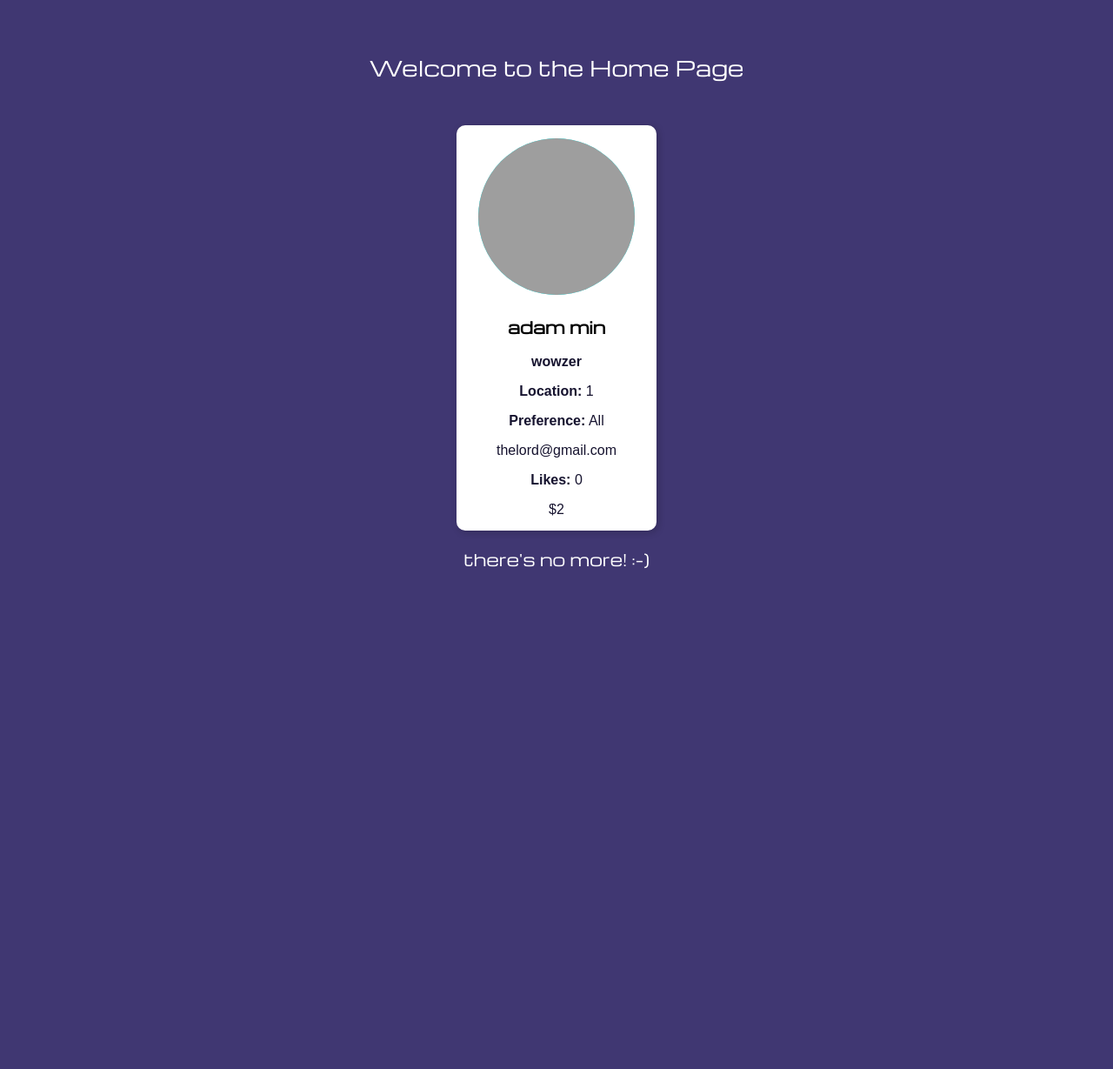
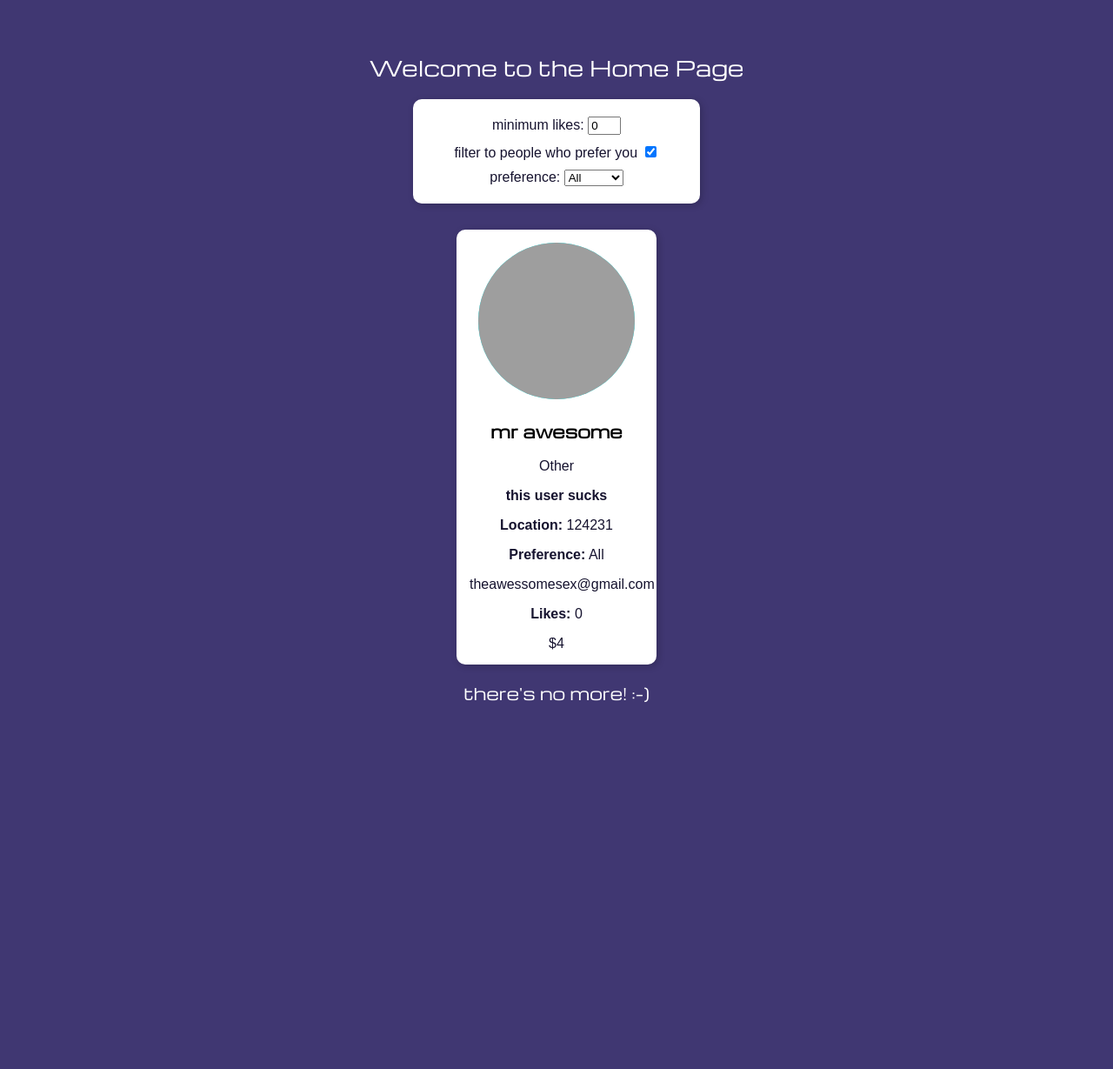
Before and after one commit to streamerteach/projekt-2-backend-26-o-team, a PHP site: page / in a window 1280 px wide. Shown: the part 50-1279 px from the top of the page at 87% size. Before the commit the page ends 704 px from the top, so only its background shows below. Run offline with PHP 8.4, Linux system fonts and the light colour scheme; the visitor is signed in with stand-in values (Sample User, id 1); data comes from the database, SQL or seed files in the repository; grey boxes are pictures that could not be loaded.

Commit message:
add gender, filters for homepage

```diff
--- a/root/homePage/homePageStyle.css
+++ b/root/homePage/homePageStyle.css
@@ -123,3 +123,25 @@ body {
 .softban-toggle-btn:hover {
     background-color: #a93226;
 }
+
+#filterContainer {
+    background-color: var(--coletc);
+    border-radius: 10px;
+    box-shadow: 2px 2px 8px rgba(0, 0, 0, 0.2);
+    padding: 15px;
+    text-align: center;
+    font-family: 'Zalando Sans Expanded', sans-serif;
+    height: auto;
+    width: 300px;
+    color: #16132f;
+    display: flex;
+    flex-direction: column;
+}
+
+#likes {
+    width: 30px;
+}
+
+.line {
+    margin: 5px 0;
+}
--- a/root/homePage/index.php
+++ b/root/homePage/index.php
@@ -31,7 +31,25 @@ if (isset($_SESSION['username'])) {
     <div id="centeringDiv">
         <h2>Welcome to the Home Page</h2>
 
-
+        <div id="filterContainer">
+            <div class=line>
+                <label for="likes">minimum likes:</label>
+                <input type="number" id=likes name=likes value="0" onchange="debounce(reloadProfiles())">
+            </div>
+            <div class=line>
+            <label for="match">filter to people who prefer you</label>
+            <input type="checkbox" id=match name=match checked="true" onchange="debounce(reloadProfiles())">
+            </div>
+            <div class=line>
+            <label for="pref">preference:</label>
+            <select id=pref name=pref onchange="debounce(reloadProfiles())" value="<?php echo $_SESSION['preference'] ?>">
+              <option value="0">All</option>
+              <option value="1">Men</option>
+              <option value="2">Women</option>
+              <option value="3">Other</option>
+            </select>
+            </div>
+        </div>
         <div id="datingProfilesContainer">
 
         </div>
--- a/root/homePage/profile_loader.js
+++ b/root/homePage/profile_loader.js
@@ -1,11 +1,21 @@
 let chunk = 1;
 let loading = false;
 let hasMore = true;
+// filter values
+let preference = 0; // All as default
+let minlikes = 0;
+let match = 1;
+
 let profilescontainer = document.getElementById("datingProfilesContainer");
 let loadingindicator = document.getElementById('loadingIndicator');
 let endmessage = document.getElementById('endMessage');
 let errormessage = document.getElementById('errorMessage');
-const map = ['All', 'Men', 'Women', 'Other'];
+let prefFilter = document.getElementById('pref');
+let likeFilter = document.getElementById('likes');
+let matchwithyou = document.getElementById('match');
+
+const mapPref = ['All', 'Men', 'Women', 'Other'];
+const mapGender = ['Man', 'Woman', 'Other'];
 
 document.addEventListener('DOMContentLoaded', () => {
     loadProfiles();
@@ -17,7 +27,12 @@ async function loadProfiles() {
     loadingindicator.classList.add('active');
     errormessage.classList.remove('active');
     try {
-        const response = await fetch(`./profileshandler.php?chunk=${chunk}`);
+        let message = `./profileshandler.php?chunk=${chunk}&l=${minlikes}&p=${preference}`;
+        if (match) {
+            message += `&m=1`;
+        }
+
+        const response = await fetch(message);
 
         if (!response.ok) {
             throw new Error('Network response was not ok');
@@ -47,12 +62,9 @@ async function loadProfiles() {
 
 
 function displayProfiles(profiles) {
-    time = 2000; // 2000 = 2 seconds
-    waittime = time / profiles.length;
     profiles.forEach(profile => {
         const profileCard = createProfileCard(profile);
         profilescontainer.appendChild(profileCard);
-
     });
 }
 
@@ -76,9 +88,10 @@ function createProfileCard(profile) {
             </div>
         </div>
         <div class="profile-details">
+            <p><strong></strong> ${mapGender[profile.gender] || 'Not specified'}</p>
             <p><strong>${profile.bio || 'No bio provided'}</strong></p>
             <p><strong>Location:</strong> ${profile.zipcode || 'Not specified'}</p>
-            <p><strong>Preference:</strong> ${map[profile.preference] || 'Not specified'}</p>
+            <p><strong>Preference:</strong> ${mapPref[profile.preference] || 'Not specified'}</p>
             <p>${profile.email || 'Not specified'}</p>
             <p><strong>Likes:</strong> ${profile.likes || 0}</p>
             <div class="salary">${profile.salary_formatted || 'Salary not specified'}</div>
@@ -143,19 +156,11 @@ function retryLoading() {
     errormessage.classList.remove('active');
     loadProfiles();
 }
-// Optional: Reset and reload all profiles
-function resetAndReload() {
-    profilescontainer.innerHTML = '';
-    chunk = 1;
-    hasMore = true;
-    endmessage.classList.remove('active');
-    errormessage.classList.remove('active');
-    loadProfiles();
-}
+
 
 let timeout;
 
-const debounce = (func, delay) => {
+const debounce = (func, delay) => { // prevent too many calls
     return function(...args) {
         clearTimeout(timeout);
         timeout = setTimeout(() => func.apply(this, args), delay);
@@ -175,3 +180,24 @@ const bottomload = debounce(() => {
 }, 500);
 
 window.addEventListener('scroll', bottomload);
+
+
+function reloadProfiles() {
+
+    console.log('JE::PP');
+    if (loading == true) {
+        return;
+    }
+    endmessage.classList.remove('active');
+    errormessage.classList.remove('active');
+
+    preference = prefFilter.value;
+    minlikes = likeFilter.value;
+    match = matchwithyou.checked == true ? 1 : 0;
+
+    chunk = 1;
+    hasMore = true;
+    profilescontainer.innerHTML = null;
+
+    loadProfiles();
+}
--- a/root/homePage/profileshandler.php
+++ b/root/homePage/profileshandler.php
@@ -6,12 +6,18 @@ include "../scripts/databaseConnection.php";
 $pdo = create_conn();
 
 $chunk = isset($_GET['chunk']) ? (int)$_GET['chunk'] : 1;
+
+$preference = isset($_GET['p']) ? (int)$_GET['p'] : 0;
+$likes = isset($_GET['l']) ? (int)$_GET['l'] : 0;
+$match = isset($_GET['m']) ? (int)$_GET['m'] : 0;
+
 $limit = 10;
 $offset = ($chunk - 1) * $limit;
 
 session_start();
 
 $username = $_SESSION["username"] ?? null;
+$gender = $_SESSION["gender"] ?? 2;
 $user_preference = $_SESSION['preference'] ?? null;
 $currentUserRole = 0;
 $profiles = [];
@@ -36,6 +42,7 @@ try {
             p.bio,
             p.salary,
             p.preference,
+            p.gender,
             p.email,
             COALESCE(p.likes, 0) AS likes,
             p.role,
@@ -50,6 +57,31 @@ try {
         $sql .= " AND p.username != :cur_username ";
         $params[':cur_username'] = $username;
     }
+
+    if ($likes > 0) {
+        $sql .= " AND p.likes >= :likes ";
+        $params[':likes'] = $likes;
+    }
+
+    if ($match) {
+        $gender_map = [
+            0 => " OR p.preference = 1) ",
+            1 => " OR p.preference = 2) ",
+            2 => " OR p.preference = 3) "
+        ];
+
+        $sql .= " AND (p.preference = 0 " . $gender_map[$gender];
+    }
+
+if ($preference != 0) {
+    $preference_map = [
+        0 => "",
+        1 => " p.gender = 0 ",
+        2 => " p.gender = 1 ",
+        3 => " p.gender = 2 "
+    ];
+    $sql .= " AND " . $preference_map[$preference];
+}
 
     // normal users should not see softbanned profiles
     if ($currentUserRole < 3) {
@@ -86,6 +118,31 @@ try {
         $countSql .= " AND p.is_softbanned = 0 ";
     }
 
+        if ($likes > 0) {
+        $countSql .= " AND p.likes >= :likes ";
+        $countParams[':likes'] = $likes;
+    }
+
+    if ($match) {
+        $gender_map = [
+            0 => " OR p.preference = 1) ",
+            1 => " OR p.preference = 2) ",
+            2 => " OR p.preference = 3) "
+        ];
+
+        $countSql .= " AND (p.preference = 0 " . $gender_map[$gender];
+    }
+
+if ($preference != 0) {
+    $preference_map = [
+        0 => "",
+        1 => " p.gender = 0 ",
+        2 => " p.gender = 1 ",
+        3 => " p.gender = 2 "
+    ];
+    $countSql .= " AND " . $preference_map[$preference];
+}
+
     $countStmt = $pdo->prepare($countSql);
     foreach ($countParams as $key => $value) {
         $countStmt->bindValue($key, $value);
--- a/root/login/login.php
+++ b/root/login/login.php
@@ -37,11 +37,14 @@ function verify_user($user,$password) {
     }
 }
 
-function populate_session($user) { // ONLY EVER RUN AFTER VERIFYING PASSWORD!
+function populate_session($user) { // ONLY EVER RUN AFTER VERIFYING PASSWORD! // saving some user variables in the session reduces amount of database calls needed
         $_SESSION["username"] = $user['username'];
+        $_SESSION["preference"] = $user['preference'];
+        $_SESSION["gender"] = $user['gender'];
         $_SESSION["realname"] = $user['realname'];
         $_SESSION["bio"] = $user['bio'];
         $_SESSION["role"] = $user['role'];
+
         $_SESSION["loggedin"] = true;
 }
 
--- a/root/profile/index.php
+++ b/root/profile/index.php
@@ -18,7 +18,7 @@ include "../scripts/databaseConnection.php";
 $userDetails = [];
 if (isset($_SESSION['username'])) {
     $conn = create_conn();
-$stmt = $conn->prepare("SELECT id, realname, bio, salary, preference, likes, role FROM profiles WHERE username = :u");
+$stmt = $conn->prepare("SELECT id, realname, bio, salary, preference, gender, likes, role FROM profiles WHERE username = :u");
     $stmt->execute([':u' => $_SESSION['username']]);
     $userDetails = $stmt->fetch(PDO::FETCH_ASSOC) ?: [];
     $conn = null;
@@ -55,6 +55,9 @@ $stmt = $conn->prepare("SELECT id, realname, bio, salary, preference, likes, rol
             <?php if (!empty($userDetails)): ?>
                 <div class="profileInfo">
                     <p><strong>Real name:</strong> <?php echo htmlspecialchars($userDetails['realname']); ?></p>
+                    <p><strong>Gender:</strong> <?php
+                    $mapgender = ['0'=> 'Man', '1'=>'Woman', '2'=>'Other'];
+                    echo $mapgender[$userDetails['gender']]; ?></p>
                     <p><strong>Bio:</strong> <?php echo htmlspecialchars($userDetails['bio']); ?></p>
                     <p><strong>Salary:</strong> <?php echo htmlspecialchars($userDetails['salary']); ?></p>
                     <p><strong>Preference:</strong> <?php
--- a/root/register/index.php
+++ b/root/register/index.php
@@ -34,6 +34,12 @@
                 <p class="small">First Name</p>
                 <input type="text" name="firstname" required><br>
                 <p class="small">Last Name</p>
+                <label class="small" for="gender">Gender</label>
+                <select name="gender" id="dropdown" value="2">
+                    <option value="0">Man</option>
+                    <option value="1">Woman</option>
+                    <option value="2">Other</option>
+                </select>
                 <input type="text" name="lastname" required><br>
                 <p class="small">ZIP code [ we store your data securely :-) ]</p>
                 <input type="text" name="zipcode" required><br>
--- a/root/register/register.php
+++ b/root/register/register.php
@@ -13,6 +13,7 @@ if (isset($_REQUEST['username']) && isset($_REQUEST['email']) && isset($_REQUEST
     $password = test_input($_REQUEST['password']);
     $firstname = test_input($_REQUEST['firstname']);
     $lastname = test_input($_REQUEST['lastname']);
+    $gender = test_input($_REQUEST['gender']);
     $realname = trim($firstname) . " " . trim($lastname);
     $zipcode = test_input($_REQUEST['zipcode']);
     $salary = test_input($_REQUEST['salary']);
@@ -27,7 +28,7 @@ if (isset($_REQUEST['username']) && isset($_REQUEST['email']) && isset($_REQUEST
     }
 
     $conn = create_conn();
-    $result = create_user($username, $realname, $zipcode, $bio, $salary, $preference, $email, $password, $conn);
+    $result = create_user($username, $realname, $zipcode, $bio, $salary, $preference, $gender, $email, $password, $conn);
     $conn = null;
 
     if ($result['success']) {
--- a/root/scripts/registerHandler.php
+++ b/root/scripts/registerHandler.php
@@ -11,6 +11,7 @@ function create_user(
     $bio,
     $salary,
     $preference,
+    $gender,
     $email,
     $password,
     $conn
@@ -19,9 +20,9 @@ function create_user(
     $passhash = password_hash($password, PASSWORD_DEFAULT);
     try {
         $sql = "INSERT INTO profiles
-    (username, realname, zipcode, bio, salary, preference, email, likes, role, passhash)
+    (username, realname, zipcode, bio, salary, preference, gender, email, likes, role, passhash)
     VALUES
-    (:username, :realname, :zipcode, :bio, :salary, :preference, :email, NULL, 1, :passhash)";
+    (:username, :realname, :zipcode, :bio, :salary, :preference, :gender, :email, NULL, 1, :passhash)";
 
         $stmt = $conn->prepare($sql);
         $stmt->execute([
@@ -31,6 +32,7 @@ function create_user(
             ':bio' => $bio,
             ':salary' => $salary,
             ':preference' => $preference,
+            ':gender' => $gender,
             ':email' => $email,
             ':passhash' => $passhash
         ]);
```
Also changed, not shown: databaseExport/kjellmac.sql (+55 -28 lines), root/profile/editProfile.php (+7 -0 lines), root/scripts/updateProfile.php (+9 -1 lines).
